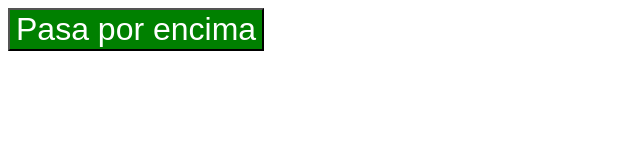
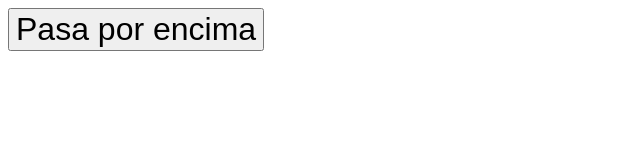
Before and after one commit to Joaxd/Ejercicio-de-introduccion-html, a plain HTML site: page Ejercicio selectores y pseudo clases/selectores.html in a window 1280 px wide. In both pictures the pointer is over the button 136 px from the left and 29 px from the top of the page. Shown: the whole page, without its empty margins (0-640 px from the left). Drawn offline with Linux system fonts and the light colour scheme.

Commit message:
Update selectores.css

```diff
--- a/Ejercicio selectores y pseudo clases/selectores.css
+++ b/Ejercicio selectores y pseudo clases/selectores.css
@@ -1,20 +1,16 @@
 
-button.boton::before{
+.boton:hover{
+    color: white;
+    background-color: green;
+}
+
+.boton::before {
     content: 'Pasa por encima';
     font-size: xx-large;
 
 }
 
-button.boton:active::after{
+.boton:hover::before {
     content: 'Hecho';
     font-size: xx-large;
 }
-
-
-button:hover{
-    color: white;
-}
-
-button:hover{
-    background-color: green;
-}
```
